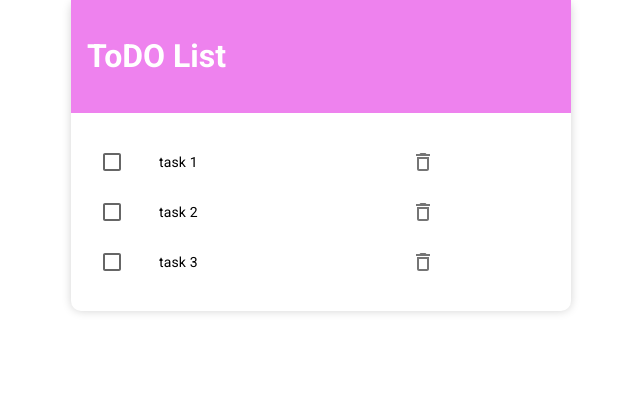
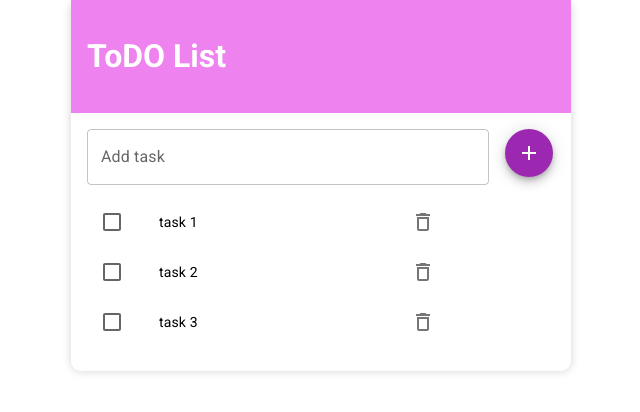
Before and after one commit to silmu/redux-to-do-app, a React (Create React App) app: page / in a window 1280 px wide. Shown: the top 412 px of the page, without its empty margins (319-959 px from the left). Built offline with nearby package versions, Linux system fonts and the light colour scheme.

Commit message:
Add input field and button with MUI

```diff
--- a/src/App.js
+++ b/src/App.js
@@ -1,5 +1,6 @@
 import { useSelector, useDispatch } from 'react-redux';
 import CheckboxList from './CheckboxList';
+import InputTask from './InputTask';
 
 import { selectList } from './features/todoList/ToDoListSlice';
 import { addTask } from './features/todoList/ToDoListSlice';
@@ -16,6 +17,7 @@ const App = () => {
             <h1>ToDO List</h1>
           </header>
           <div className='content-todo'>
+            <InputTask />
             <CheckboxList list={list} />
           </div>
         </div>
--- /dev/null
+++ b/src/InputTask.js
@@ -0,0 +1,23 @@
+import Box from '@mui/material/Box';
+import AddIcon from '@mui/icons-material/Add';
+import Fab from '@mui/material/Fab';
+import TextField from '@mui/material/TextField';
+
+const InputTask = () => {
+  return (
+    <Box sx={{ width: '100%', height: 60 }}>
+      <TextField
+        id='outlined-basic'
+        label='Add task'
+        variant='outlined'
+        color='secondary'
+        sx={{ marginRight: '1rem', width: '86%' }}
+      />
+      <Fab size='medium' color='secondary' aria-label='add'>
+        <AddIcon />
+      </Fab>
+    </Box>
+  );
+};
+
+export default InputTask;
```
